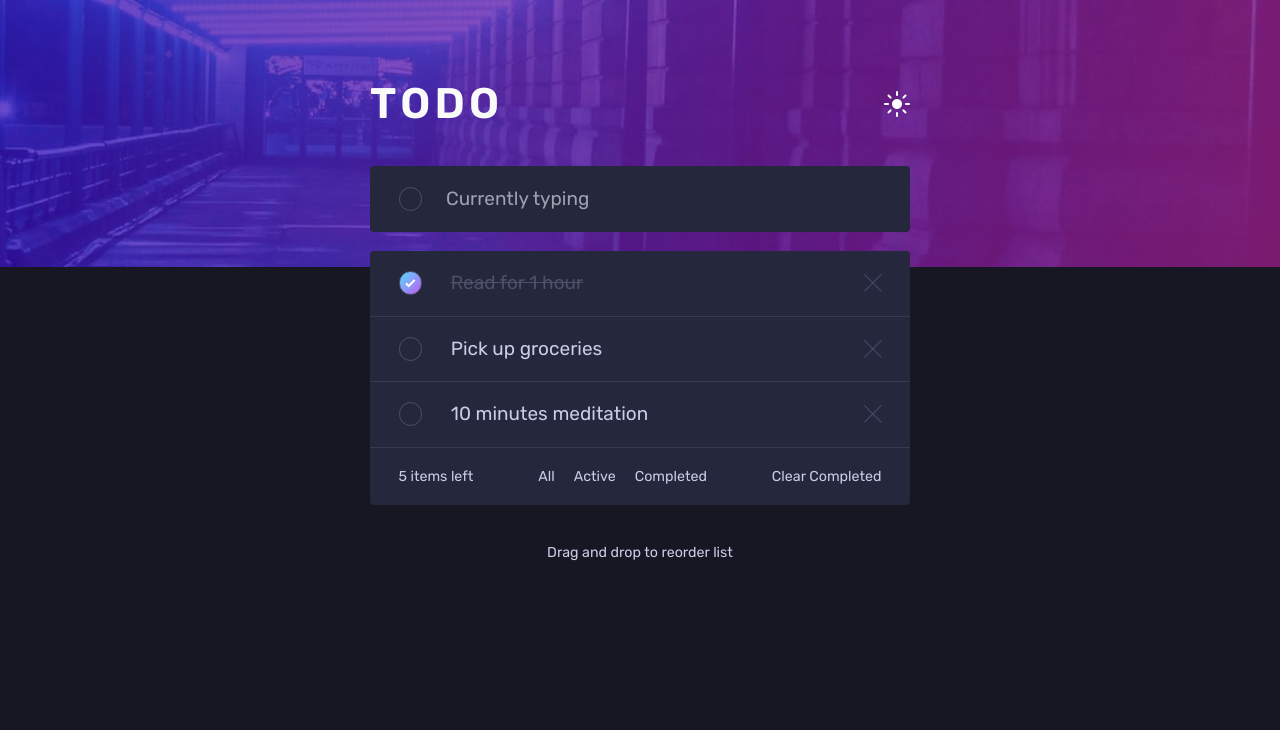
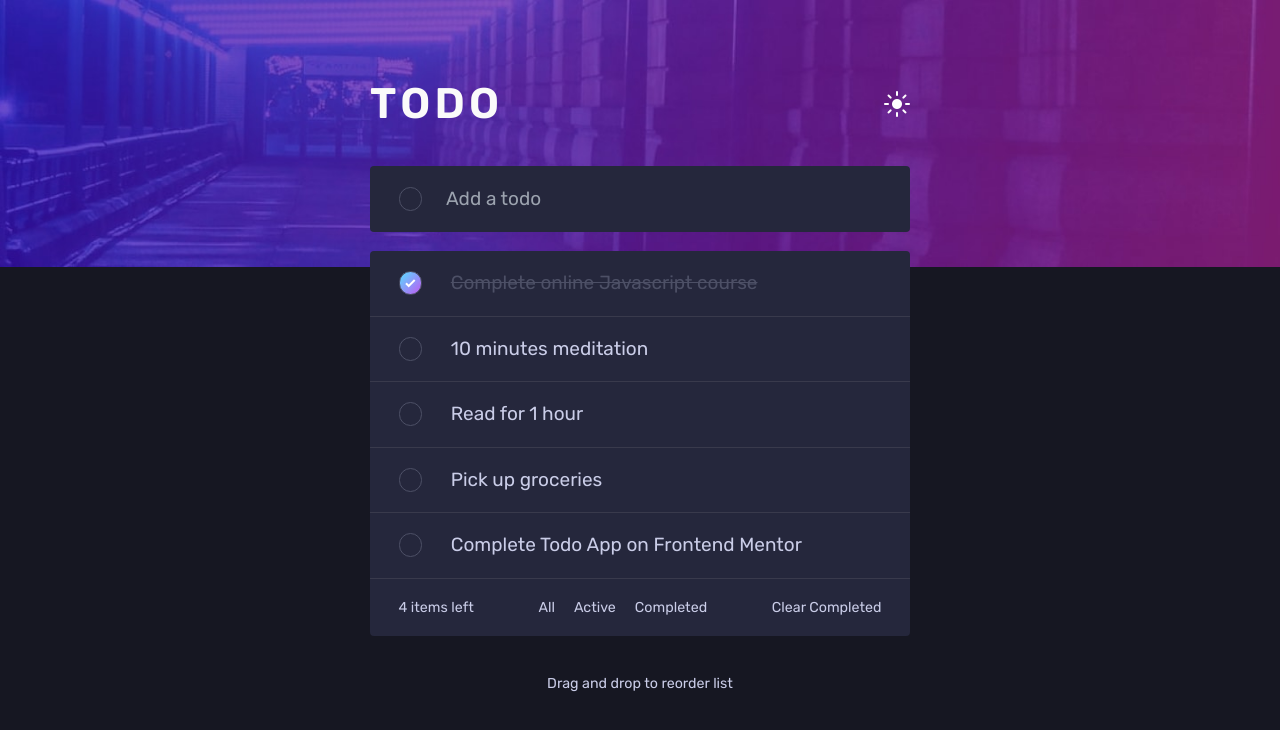
Before and after one commit to mukolweke/KaziQuest-Todo, a Vue app: page / in a window 1280 px wide. Shown: the top 730 px of the page. Built offline with nearby package versions, Linux system fonts and the light colour scheme.

Commit message:
Todo: implement the add, filter, mark complete, delete todo logic

```diff
--- a/package.json
+++ b/package.json
@@ -9,6 +9,7 @@
   },
   "dependencies": {
     "@vue/reactivity": "^3.2.45",
+    "@vue/runtime-core": "^3.2.45",
     "core-js": "^3.8.3",
     "vue": "^3.2.13"
   },
--- a/src/App.vue
+++ b/src/App.vue
@@ -3,6 +3,55 @@ import AppHeader from "./components/AppHeader.vue";
 import TodoInput from "./components/TodoInput.vue";
 import TodoList from "./components/TodoList.vue";
 import Actions from "./components/AppActions.vue";
+import { ref } from "@vue/runtime-core";
+import { computed } from "@vue/reactivity";
+
+let todos = ref([
+  { label: "Complete online Javascript course", completed: true },
+  { label: "10 minutes meditation", completed: false },
+  { label: "Read for 1 hour", completed: false },
+  { label: "Pick up groceries", completed: false },
+  { label: "Complete Todo App on Frontend Mentor", completed: false },
+]);
+
+let filteredTodos = ref(todos.value);
+
+let addTodo = (value) => {
+  todos.value.push({ label: value, completed: false });
+};
+
+let markTodoComplete = (indexVal) => {
+  todos.value.find((item, index) => index === indexVal).completed = true; // eslint-disable-line
+};
+
+let removeTodo = (indexVal) => {
+  todos.value = [
+    ...todos.value.filter((item, index) => {
+      // eslint-disable-line
+      return index !== indexVal;
+    }),
+  ];
+};
+
+let activeTodosCount = computed(() => {
+  return todos.value.filter((item) => item.completed === false).length;
+});
+
+let clearCompleted = () => {
+  todos.value = [...todos.value.filter((item) => item.completed === false)];
+};
+
+let filterTodos = (filter) => {
+  if (filter === "all") {
+    filteredTodos.value = [...todos.value];
+  }
+  if (filter === "active") {
+    filteredTodos.value = [...todos.value.filter((item) => item.completed === false)];
+  }
+  if (filter === "completed") {
+    filteredTodos.value = [...todos.value.filter((item) => item.completed === true)];
+  }
+};
 </script>
 
 <template>
@@ -22,16 +71,28 @@ import Actions from "./components/AppActions.vue";
 
         <div class="text-light-grayish-blue w-full">
           <!-- Text Input -->
-          <TodoInput class="mb-4" />
+          <TodoInput @saveTodo="addTodo" class="mb-4" />
 
-          <!-- List Items -->
-          <TodoList />
+          <div v-if="filteredTodos.length > 0">
+            <!-- List Items -->
+            <TodoList
+              :items="filteredTodos"
+              @markComplete="markTodoComplete"
+              @removeTodo="removeTodo"
+            />
 
-          <!-- Actions -->
-          <Actions />
+            <!-- Actions -->
+            <Actions
+              :active-items-count="activeTodosCount"
+              @clearCompleted="clearCompleted"
+              @filter="filterTodos"
+            />
+          </div>
         </div>
 
-        <p class="text-xs text-center text-light-grayish-blue">Drag and drop to reorder list</p>
+        <p v-if="filteredTodos.length > 0" class="text-xs text-center text-light-grayish-blue">
+          Drag and drop to reorder list
+        </p>
       </div>
     </section>
   </section>
--- a/src/components/AppActions.vue
+++ b/src/components/AppActions.vue
@@ -1,23 +1,27 @@
+<script setup>
+import { defineProps, defineEmits } from "@vue/reactivity";
+
+defineProps({
+  activeItemsCount: Number,
+});
+
+let emit = defineEmits(["clearCompleted", "filter"]);
+</script>
+
 <template>
   <div
     class="bg-very-dark-desaturated-blue rounded-b-[4px] px-6 py-4 text-xs flex items-center justify-between"
   >
-    <p>5 items left</p>
+    <p>{{ activeItemsCount }} items left</p>
 
     <div class="flex items-center space-x-4">
-      <p>All</p>
+      <p class="cursor-pointer" @click="emit('filter', 'all')">All</p>
 
-      <p>Active</p>
+      <p class="cursor-pointer" @click="emit('filter', 'active')">Active</p>
 
-      <p>Completed</p>
+      <p class="cursor-pointer" @click="emit('filter', 'completed')">Completed</p>
     </div>
 
-    <button>Clear Completed</button>
+    <button @click="emit('clearCompleted')">Clear Completed</button>
   </div>
 </template>
-
-<script>
-export default {};
-</script>
-
-<style></style>
--- a/src/components/TodoInput.vue
+++ b/src/components/TodoInput.vue
@@ -1,24 +1,41 @@
+<script setup>
+import { ref, defineEmits } from "@vue/reactivity";
+import { onMounted } from "@vue/runtime-core";
+
+let todo = ref("");
+
+let emit = defineEmits(["saveTodo"]);
+
+let submit = () => {
+  if (todo.value) {
+    emit("saveTodo", todo.value);
+    todo.value = "";
+  }
+};
+
+const input = ref(null);
+
+onMounted(() => {
+  input.value.focus();
+});
+</script>
+
 <template>
-  <div>
+  <form @submit.prevent="submit">
     <div class="relative focus-within:text-gray-400 w-full">
       <span class="absolute inset-y-0 left-0 flex items-center pl-6">
         <label class="inline-flex items-center">
           <div class="w-5 h-5 rounded-full border border-very-dark-grayish-blue-2"></div>
         </label>
       </span>
+
       <input
-        type="search"
-        name="q"
-        class="w-full py-4 text-very-light-grayish-blue bg-very-dark-desaturated-blue rounded-[4px] pl-16 focus:outline-none focus:bg-white focus:text-gray-900"
-        placeholder="Currently typing"
+        v-model="todo"
+        ref="input"
+        class="w-full py-4 text-very-light-grayish-blue bg-very-dark-desaturated-blue rounded-[4px] pl-16 outline-none caret-primary-bright-blue focus:ring-0"
+        placeholder="Add a todo"
         autocomplete="off"
       />
     </div>
-  </div>
+  </form>
 </template>
-
-<script>
-export default {};
-</script>
-
-<style></style>
--- a/src/components/TodoList.vue
+++ b/src/components/TodoList.vue
@@ -1,42 +1,63 @@
+<script setup>
+import { ref, computed, defineProps, defineEmits } from "@vue/reactivity";
+
+let props = defineProps({
+  items: Array,
+});
+
+let filterdItems = computed(() => props.items);
+let activeIndex = ref(null);
+
+let hoverTodoItem = (index) => {
+  activeIndex.value = index;
+};
+
+let emit = defineEmits(["markComplete", "removeTodo"]);
+
+let markComplete = (index) => {
+  emit("markComplete", index);
+};
+
+let removeTodo = (index) => {
+  emit("removeTodo", index);
+};
+</script>
+
 <template>
   <div class="bg-very-dark-desaturated-blue rounded-t-[4px]">
     <ul>
-      <li class="px-6 py-[18px] border-b border-very-dark-grayish-blue-3 cursor-pointer">
+      <li
+        v-for="(item, index) in filterdItems"
+        :key="index"
+        @mouseover="hoverTodoItem(index)"
+        @mouseout="hoverTodoItem(index)"
+        class="px-6 py-[18px] border-b border-very-dark-grayish-blue-3 cursor-pointer"
+      >
         <div class="flex items-center">
-          <label class="inline-flex items-center">
+          <!-- Complete Checkmark -->
+          <label
+            class="inline-flex items-center cursor-pointer"
+            @click.prevent="markComplete(index)"
+          >
             <div
-              style="
-                background: linear-gradient(to top left,hsl(280, 87%, 65%), hsl(192, 100%, 67%) ); !important;
-              "
               class="w-5 h-5 rounded-full border border-very-dark-grayish-blue-2 flex items-center justify-center"
+              :class="{ 'completed-todo': item.completed }"
             >
-              <img src="../assets/images/ICON-CHECK.png" alt="Icon Cancel" />
+              <img v-if="item.completed" src="../assets/images/ICON-CHECK.png" alt="Icon Cancel" />
             </div>
           </label>
-          <p class="pl-6 line-through text-very-dark-grayish-blue-2">Read for 1 hour</p>
-          <div class="ml-auto">
-            <img src="../assets/images/ICON-CROSS.png" alt="Icon Cancel" />
-          </div>
-        </div>
-      </li>
-      <li class="px-6 py-[18px] border-b border-very-dark-grayish-blue-3 cursor-pointer">
-        <div class="flex items-center">
-          <label class="inline-flex items-center">
-            <div class="w-5 h-5 rounded-full border border-very-dark-grayish-blue-2"></div>
-          </label>
-          <p class="pl-6">Pick up groceries</p>
-          <div class="ml-auto">
-            <img src="../assets/images/ICON-CROSS.png" alt="Icon Cancel" />
-          </div>
-        </div>
-      </li>
-      <li class="px-6 py-[18px] border-b border-very-dark-grayish-blue-3 cursor-pointer">
-        <div class="flex items-center">
-          <label class="inline-flex items-center">
-            <div class="w-5 h-5 rounded-full border border-very-dark-grayish-blue-2"></div>
-          </label>
-          <p class="pl-6">10 minutes meditation</p>
-          <div class="ml-auto">
+
+          <!-- Item Label -->
+          <p
+            @click.prevent="markComplete(index)"
+            class="pl-6 w-full"
+            :class="{ 'line-through text-very-dark-grayish-blue-2': item.completed }"
+          >
+            {{ item.label }}
+          </p>
+
+          <!-- Item remove action -->
+          <div v-if="activeIndex === index" @click.prevent="removeTodo(index)" class="ml-auto">
             <img src="../assets/images/ICON-CROSS.png" alt="Icon Cancel" />
           </div>
         </div>
@@ -45,6 +66,8 @@
   </div>
 </template>
 
-<script setup></script>
-
-<style></style>
+<style scoped>
+.completed-todo {
+  background: linear-gradient(to top left, hsl(280, 87%, 65%), hsl(192, 100%, 67%));
+}
+</style>
--- a/tailwind.config.js
+++ b/tailwind.config.js
@@ -1,26 +1,27 @@
 /** @type {import('tailwindcss').Config} */
 module.exports = {
-	content: ['./index.html', './src/**/*.{vue,js,ts,jsx,tsx}'],
+  content: ["./index.html", "./src/**/*.{vue,js,ts,jsx,tsx}"],
   theme: {
-		extend: {},
+    extend: {
       colors: {
-      'primary-bright-blue': 'hsl(220, 98%, 61%)',
+        "primary-bright-blue": "hsl(220, 98%, 61%)",
 
         // Light Theme
-      'light-gray': 'hsl(0, 0%, 98%)',
-      'very-light-grayish-blue': 'hsl(236, 33%, 92%)',
-      'light-grayish-blue': 'hsl(233, 11%, 84%)',
-      'dark-grayish-blue': 'hsl(236, 9%, 61%)',
-      'very-dark-grayish-blue': 'hsl(235, 19%, 35%)',
+        "light-gray": "hsl(0, 0%, 98%)",
+        "very-light-grayish-blue": "hsl(236, 33%, 92%)",
+        "light-grayish-blue": "hsl(233, 11%, 84%)",
+        "dark-grayish-blue": "hsl(236, 9%, 61%)",
+        "very-dark-grayish-blue": "hsl(235, 19%, 35%)",
 
         // Dark Theme
-      'very-dark-blue': 'hsl(235, 21%, 11%)',
-      'very-dark-desaturated-blue': 'hsl(235, 24%, 19%)',
-      'light-grayish-blue': 'hsl(234, 39%, 85%)',
-      'dark-grayish-blue-2': 'hsl(234, 11%, 52%)',
-      'very-dark-grayish-blue-2': 'hsl(233, 14%, 35%)',
-      'very-dark-grayish-blue-3': 'hsl(237, 14%, 26%)',
-    }
+        "very-dark-blue": "hsl(235, 21%, 11%)",
+        "very-dark-desaturated-blue": "hsl(235, 24%, 19%)",
+        "light-grayish-blue": "hsl(234, 39%, 85%)",
+        "dark-grayish-blue-2": "hsl(234, 11%, 52%)",
+        "very-dark-grayish-blue-2": "hsl(233, 14%, 35%)",
+        "very-dark-grayish-blue-3": "hsl(237, 14%, 26%)",
+      },
+    },
   },
   plugins: [],
-}
+};
```
Also changed, not shown: 1 other file (tests, documents, lock files or other folders). Lines whose indentation alone changed are shown as unchanged.
